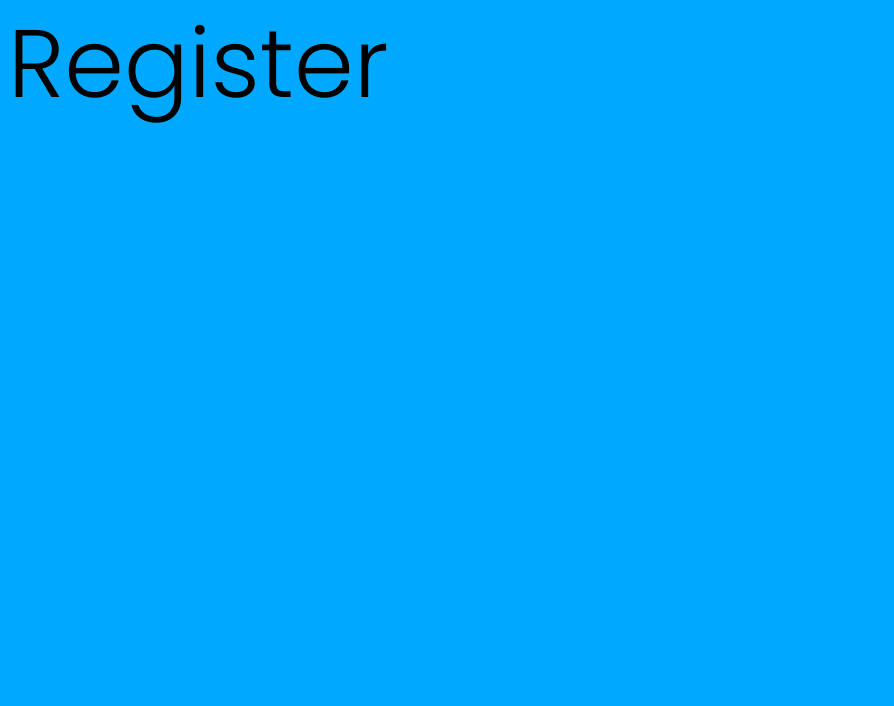
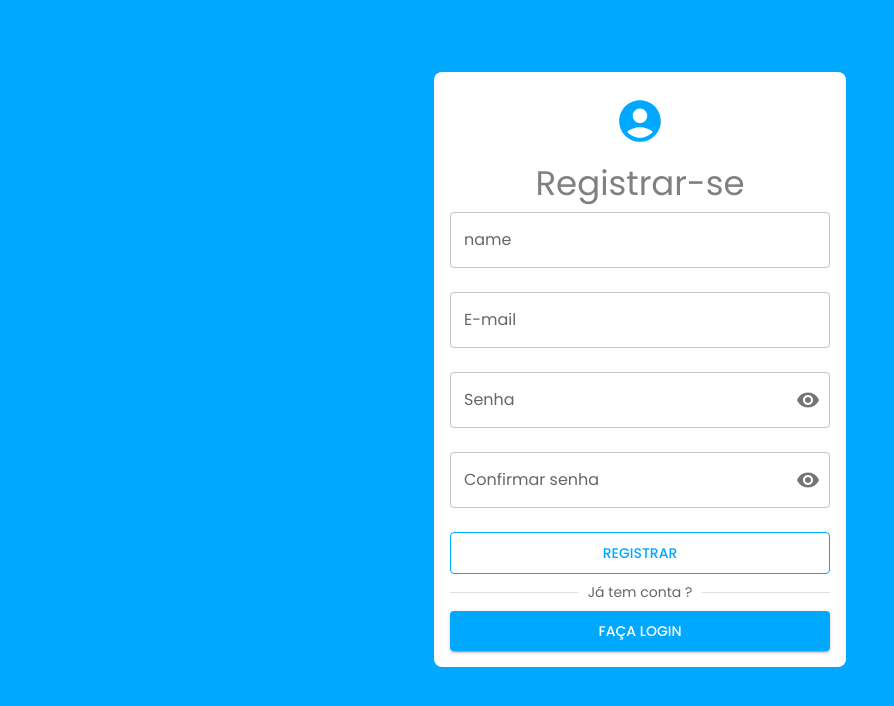
Before and after one commit to arboplatform/hiring, a React (Vite) app in the folder frontend/: page /register in a window 1280 px wide. Shown: the top 706 px of the page, without its empty margins (0-894 px from the left). Built offline with nearby package versions, Linux system fonts and the light colour scheme.

Commit message:
feat(register.tsx): create registration screen

```diff
--- a/frontend/src/pages/Register.tsx
+++ b/frontend/src/pages/Register.tsx
@@ -1,7 +1,126 @@
-import { Typography } from "@mui/material";
+import { Box, Button, Container, TextField, Typography } from "@mui/material";
+import LoadingButton from "@mui/lab/LoadingButton";
+import AccountCircleIcon from "@mui/icons-material/AccountCircle";
+import { InputPassword } from "../components/InputPassword";
+import { SubmitHandler, useForm } from "react-hook-form";
+import { z } from "zod";
+import { registerUserFormSchema } from "../schemas/user";
+import { zodResolver } from "@hookform/resolvers/zod";
+import { Link } from "react-router-dom";
+import { Divider } from "../components/Divider";
+
+type registerUserFormData = z.infer<typeof registerUserFormSchema>;
 
 const Register = () => {
-  return <Typography variant="h1">Register</Typography>;
+  const {
+    register,
+    handleSubmit,
+    formState: { errors },
+  } = useForm<registerUserFormData>({
+    resolver: zodResolver(registerUserFormSchema),
+  });
+
+  const handleSubmitLogin: SubmitHandler<registerUserFormData> = (data) => {
+    console.log(data);
+  };
+
+  return (
+    <Container
+      component="main"
+      maxWidth="xl"
+      sx={{
+        height: "100%",
+        display: "flex",
+        alignItems: "center",
+        justifyContent: "center",
+      }}
+    >
+      <Box
+        sx={{
+          display: "flex",
+          flexDirection: "column",
+          alignItems: "center",
+          gap: 1,
+          bgcolor: "white",
+          borderRadius: 2,
+          padding: 2,
+          marginTop: 8,
+        }}
+        maxWidth="sm"
+      >
+        <AccountCircleIcon sx={{ m: 1, color: "primary.main", fontSize: 50 }} />
+        <Typography component="h1" variant="h4" color="gray">
+          Registrar-se
+        </Typography>
+        <Box
+          component="form"
+          display="flex"
+          flexDirection="column"
+          gap={3}
+          onSubmit={handleSubmit(handleSubmitLogin)}
+        >
+          <TextField
+            {...register("name", { required: true })}
+            error={!!errors.name?.message}
+            helperText={errors.name?.message}
+            label="name"
+            fullWidth
+          />
+          <TextField
+            {...register("email", { required: true })}
+            error={!!errors.email?.message}
+            helperText={errors.email?.message}
+            label="E-mail"
+            fullWidth
+          />
+          <InputPassword
+            register={register("password")}
+            error={!!errors.password?.message}
+            helperText={errors.password?.message}
+            label="Senha"
+          />
+          <InputPassword
+            register={register("confirmPassword")}
+            error={!!errors.confirmPassword?.message}
+            helperText={errors.confirmPassword?.message}
+            label="Confirmar senha"
+          />
+          <LoadingButton
+            type="submit"
+            sx={{
+              padding: 1,
+              border: "1px solid",
+              borderColor: "primary.main",
+            }}
+          >
+            Registrar
+          </LoadingButton>
+        </Box>
+
+        <Divider>Já tem conta ?</Divider>
+
+        <Link
+          to="/login"
+          style={{
+            width: "100%",
+          }}
+        >
+          <Button
+            type="submit"
+            variant="contained"
+            fullWidth
+            sx={{
+              padding: 1,
+              textDecoration: "none",
+              color: "white",
+            }}
+          >
+            Faça Login
+          </Button>
+        </Link>
+      </Box>
+    </Container>
+  );
 };
 
 export { Register };
```
